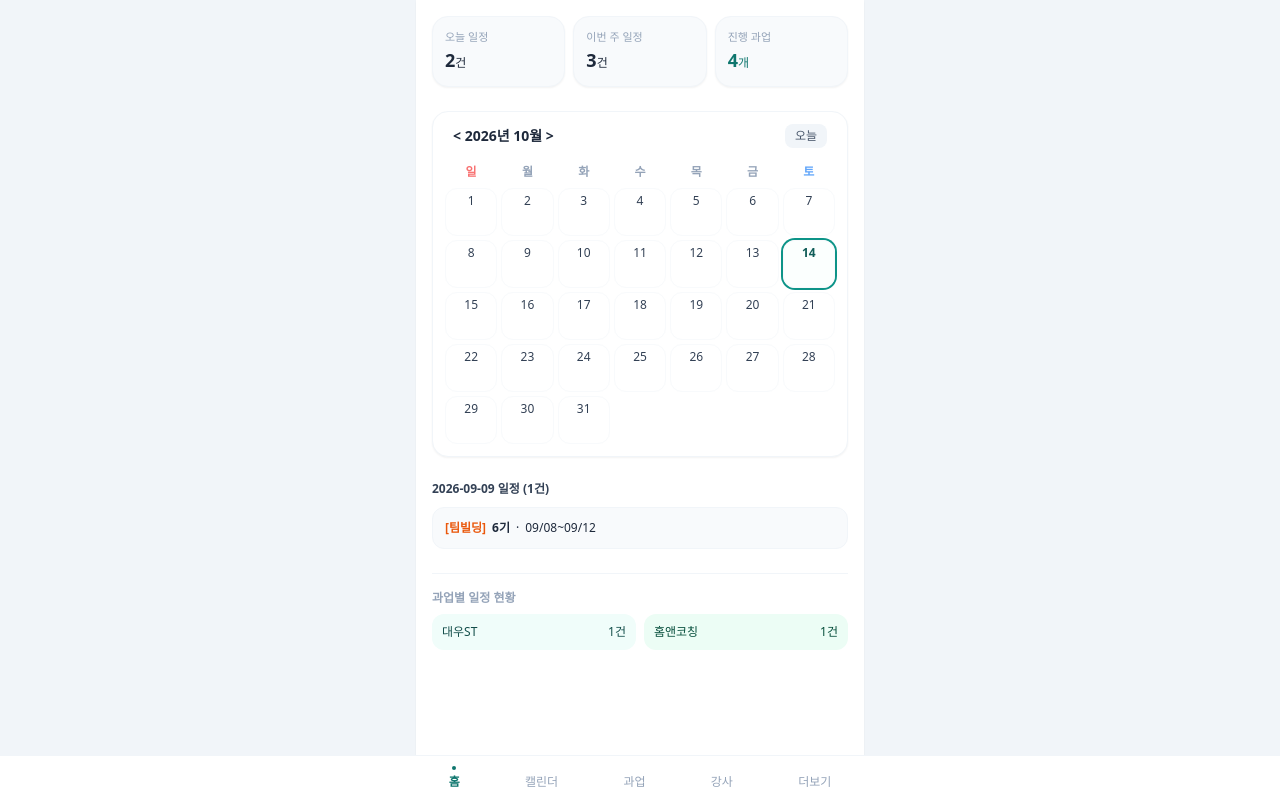
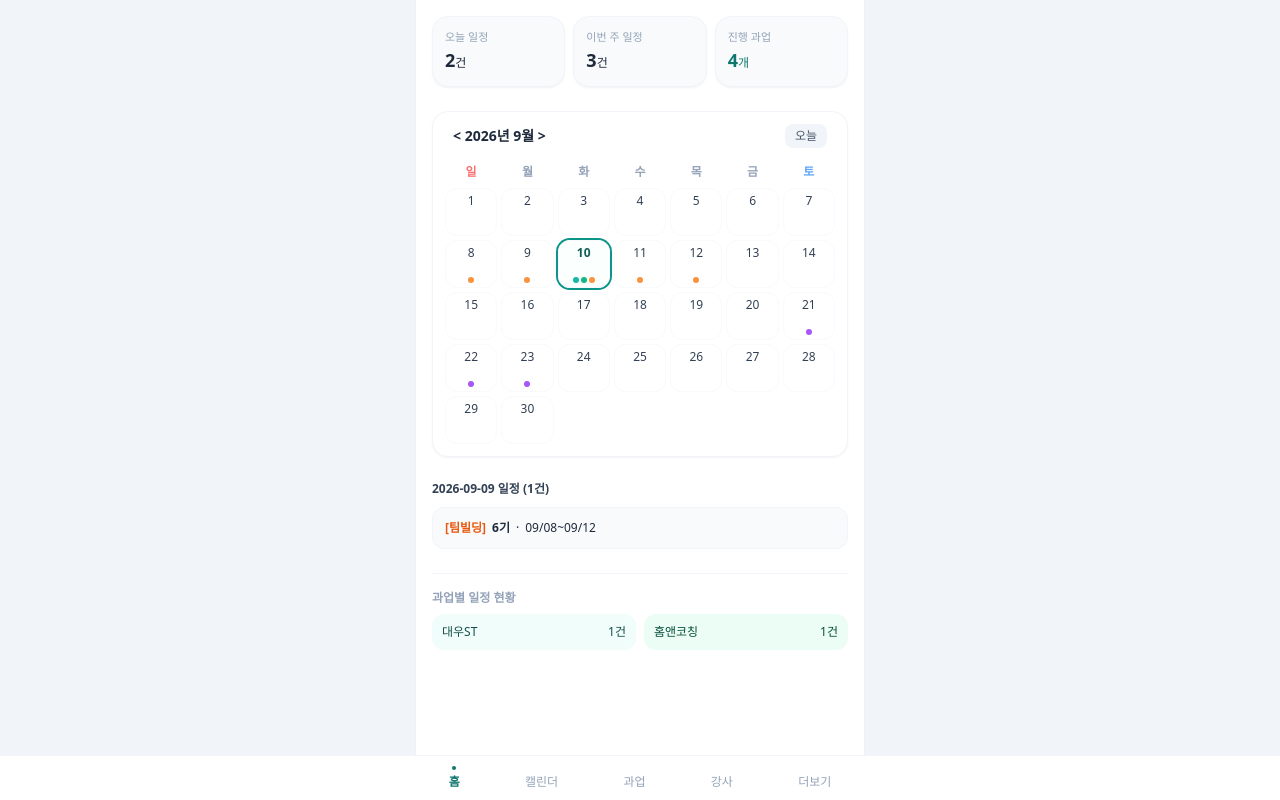
Before and after one commit to firstlady52/open-on, a Next.js app: page / in a window 1280 px wide. Built offline with nearby package versions, Linux system fonts and the light colour scheme.

Commit message:
Update MonthCalendar.tsx

```diff
--- a/src/components/MonthCalendar.tsx
+++ b/src/components/MonthCalendar.tsx
@@ -9,11 +9,12 @@ interface CalendarProps {
 }
 
 export default function MonthCalendar({ events, onSelectDate }: CalendarProps) {
-  const [selectedDay, setSelectedDay] = useState('2026-10-14');
+  const [selectedDay, setSelectedDay] = useState('2026-09-10');
 
-  const daysInMonth = Array.from({ length: 31 }, (_, i) => {
+  // 2026년 9월 일수 (30일)
+  const daysInMonth = Array.from({ length: 30 }, (_, i) => {
     const day = i + 1;
-    const dateStr = `2026-10-${day.toString().padStart(2, '0')}`;
+    const dateStr = `2026-09-${day.toString().padStart(2, '0')}`;
     return { day, dateStr };
   });
 
@@ -39,13 +40,14 @@ export default function MonthCalendar({ events, onSelectDate }: CalendarProps) {
   return (
     <div>
       <div className="flex justify-between items-center mb-4 px-2">
-        <span className="text-sm font-bold text-slate-800">&lt; 2026년 10월 &gt;</span>
+        <span className="text-sm font-bold text-slate-800">&lt; 2026년 9월 &gt;</span>
         <button
+          type="button"
           onClick={() => {
-            setSelectedDay('2026-10-14');
-            onSelectDate('2026-10-14');
+            setSelectedDay('2026-09-10');
+            onSelectDate('2026-09-10');
           }}
-          className="text-xs px-2.5 py-1 bg-slate-100 text-slate-600 rounded-lg font-medium"
+          className="text-xs px-2.5 py-1 bg-slate-100 text-slate-600 rounded-lg font-medium active:scale-95 transition-transform"
         >
           오늘
         </button>
@@ -65,11 +67,12 @@ export default function MonthCalendar({ events, onSelectDate }: CalendarProps) {
           return (
             <button
               key={dateStr}
+              type="button"
               onClick={() => {
                 setSelectedDay(dateStr);
                 onSelectDate(dateStr);
               }}
-              className={`h-12 border border-slate-50 rounded-xl flex flex-col items-center justify-between py-1 transition-all ${
+              className={`h-12 border border-slate-50 rounded-xl flex flex-col items-center justify-between py-1 transition-all active:scale-95 ${
                 isSelected ? 'ring-2 ring-teal-600 bg-teal-50/30' : 'hover:bg-slate-50'
               }`}
             >
```
